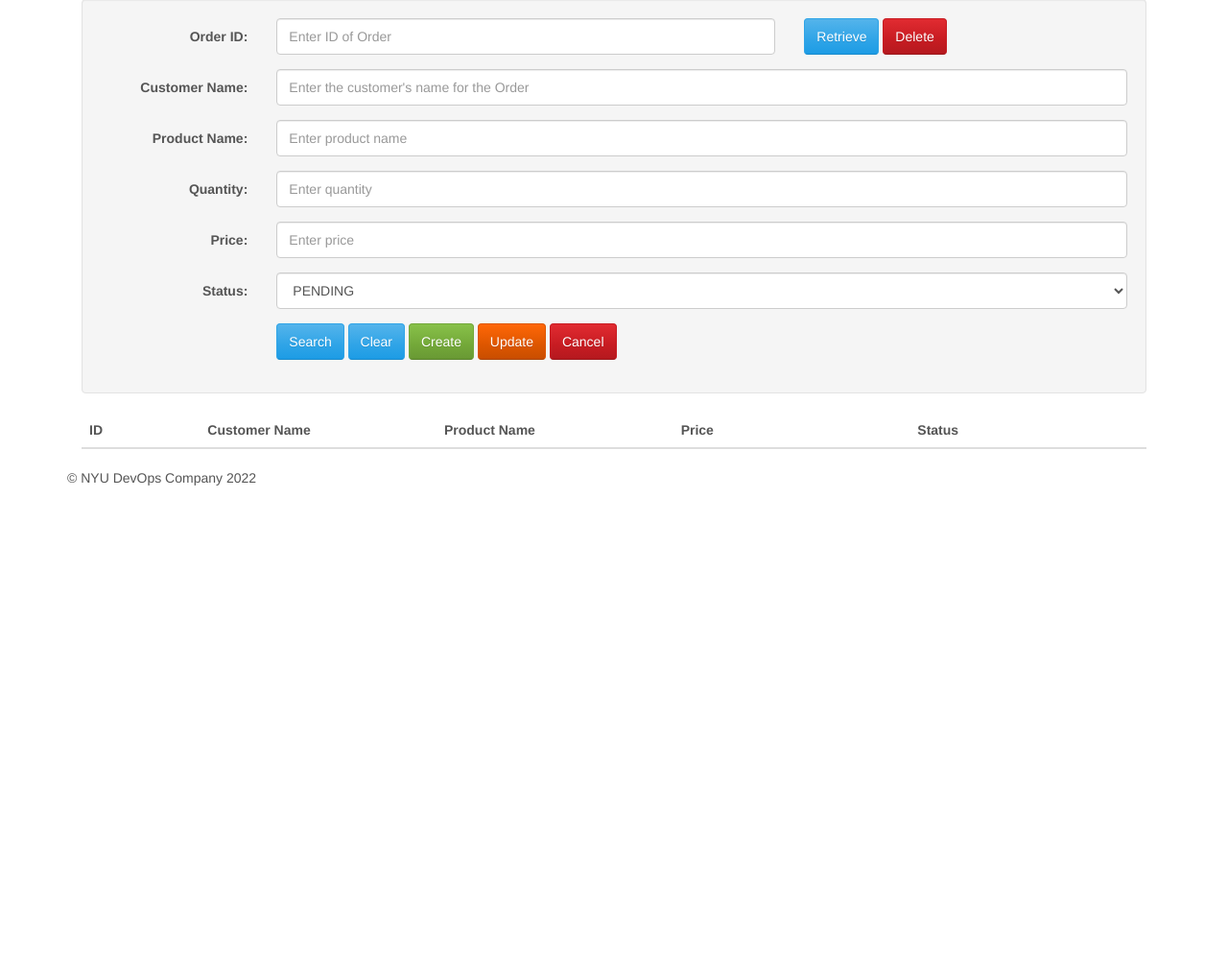
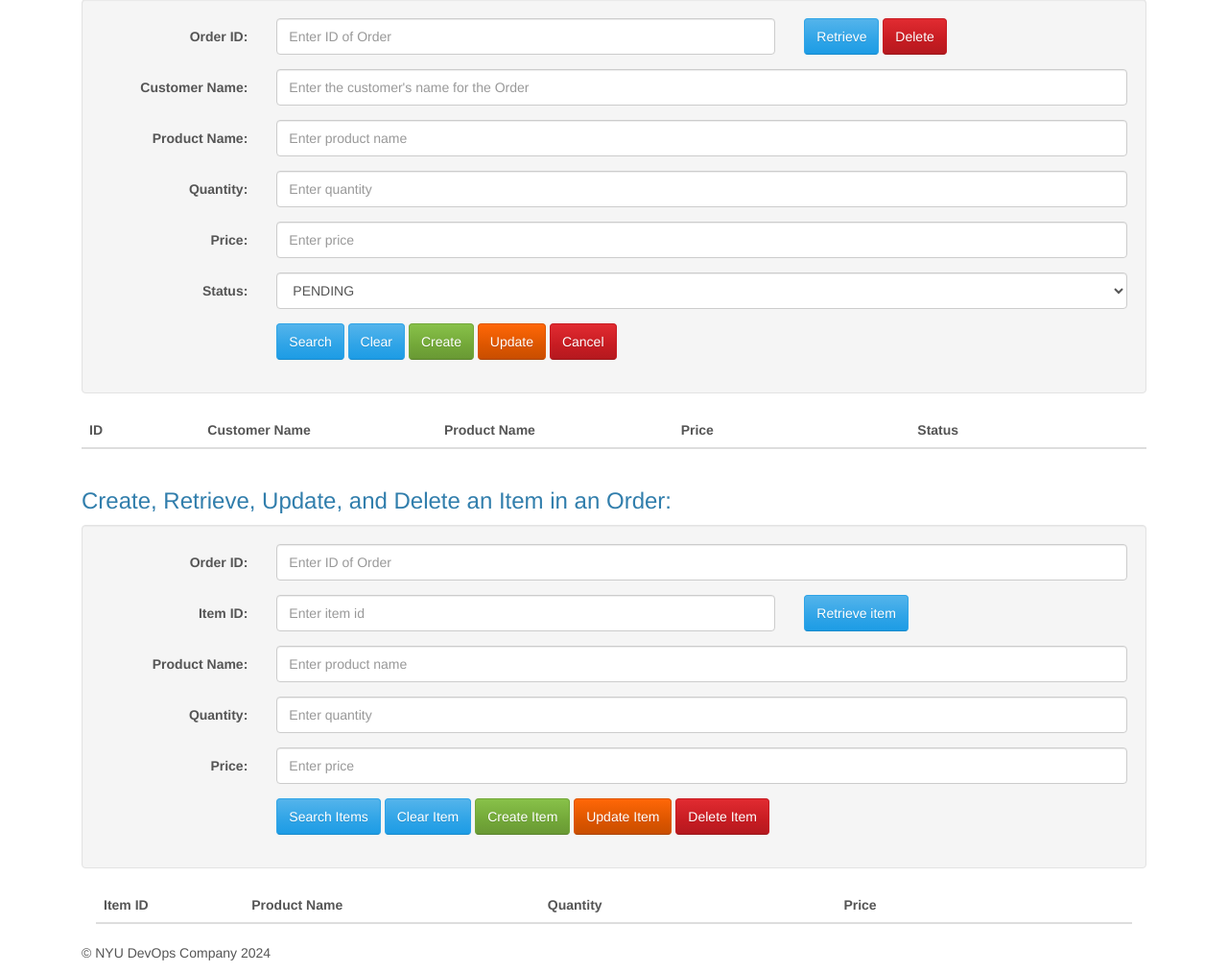
Before and after one commit to CSCI-GA-2820-SP25-003/orders, a plain HTML site: page service/static/index.html in a window 1280 px wide. Shown: the part 240-1253 px from the top of the page at 96% size. Before the commit the page ends 800 px from the top, so only its background shows below. Drawn offline with Linux system fonts and the light colour scheme; files that its build step writes are made by us from their sources; files whose address does not match are found by name.

Commit message:
UI for update, delete, add items to order

```diff
--- a/service/static/index.html
+++ b/service/static/index.html
@@ -116,12 +116,96 @@
         </table>
       </div>
 
-      <footer>
-        <br><br>
-        <p>&copy; NYU DevOps Company 2022</p>
-      </footer>
+      <!-- Flash Message -->
+      <div class="table-responsive">
+        <table class="table">
+          <tr><td>Status:</td><td><span id="flash_message_item"></span></td></tr>
+        </table>
+      </div>
 
-    </div> <!-- container -->
+      <!-- ITEM FORM -->
+      <div class="col-md-12" id="form_data">
+        <h3>Create, Retrieve, Update, and Delete an Item in an Order:</h3>
+        <div class="well">
+          <div class="form-horizontal">
+            <div class="form-group">
+              <label class="control-label col-sm-2" for="order_id_item">Order ID:</label>
+              <div class="col-sm-10">
+                <input type="text" class="form-control" id="order_id_item" placeholder="Enter ID of Order">
+              </div>
+            </div>
+          </div>
+
+          <div class="form-horizontal">
+            <!-- Item Id -->
+            <div class="form-group">
+              <label class="control-label col-sm-2" for="item_id">Item ID:</label>
+              <div class="col-sm-6">
+                <input type="text" class="form-control" id="item_id" placeholder="Enter item id">
+              </div>
+              <div class="col-sm-4">
+                <button type="submit" class="btn btn-primary" id="retrieve-item-btn">Retrieve item</button>
+              </div>
+            </div>
+
+          <div class="form-horizontal">
+            <!-- Product Name -->
+            <div class="form-group">
+              <label class="control-label col-sm-2" for="item_product_name">Product Name:</label>
+              <div class="col-sm-10">
+                <input type="text" class="form-control" id="item_product_name" placeholder="Enter product name">
+              </div>
+            </div>
+
+            <!-- Quantity -->
+            <div class="form-group">
+              <label class="control-label col-sm-2" for="item_quantity">Quantity:</label>
+              <div class="col-sm-10">
+                <input type="number" class="form-control" id="item_quantity" placeholder="Enter quantity">
+              </div>
+            </div>
+
+            <!-- Price -->
+            <div class="form-group">
+              <label class="control-label col-sm-2" for="item_price">Price:</label>
+              <div class="col-sm-10">
+                <input type="number" step="0.01" class="form-control" id="item_price" placeholder="Enter price">
+              </div>
+            </div>
+
+            <!-- SUBMIT BUTTONS -->
+            <div class="form-group">
+              <div class="col-sm-offset-2 col-sm-10">
+                <button type="submit" class="btn btn-primary" id="search-item-btn">Search Items</button>
+                <button type="submit" class="btn btn-primary" id="clear-item-btn">Clear Item</button>
+                <button type="submit" class="btn btn-success" id="create-item-btn">Create Item</button>
+                <button type="submit" class="btn btn-warning" id="update-item-btn">Update Item</button>
+                <button type="submit" class="btn btn-danger" id="delete-item-btn">Delete Item</button>
+              </div>
+            </div>
+          </div>
+        </div>
+      </div>
+
+      <!-- Search Results -->
+      <div class="table-responsive col-md-12" id="search_results_item">
+        <table class="table table-striped">
+          <thead>
+          <tr>
+            <th class="col-md-1">Item ID</th>
+            <th class="col-md-2">Product Name</th>
+            <th class="col-md-2">Quantity</th>
+            <th class="col-md-2">Price</th>
+          </tr>
+          </thead>
+        </table>
+      </div>
+
+    <footer>
+      <br><br>
+      <p>&copy; NYU DevOps Company 2024</p>
+    </footer>
+  </div> <!-- container -->
 
   <script type="text/javascript" src = "static/js/jquery-3.6.0.min.js"></script>
   <script type="text/javascript" src = "static/js/bootstrap.min.js"></script>
```
